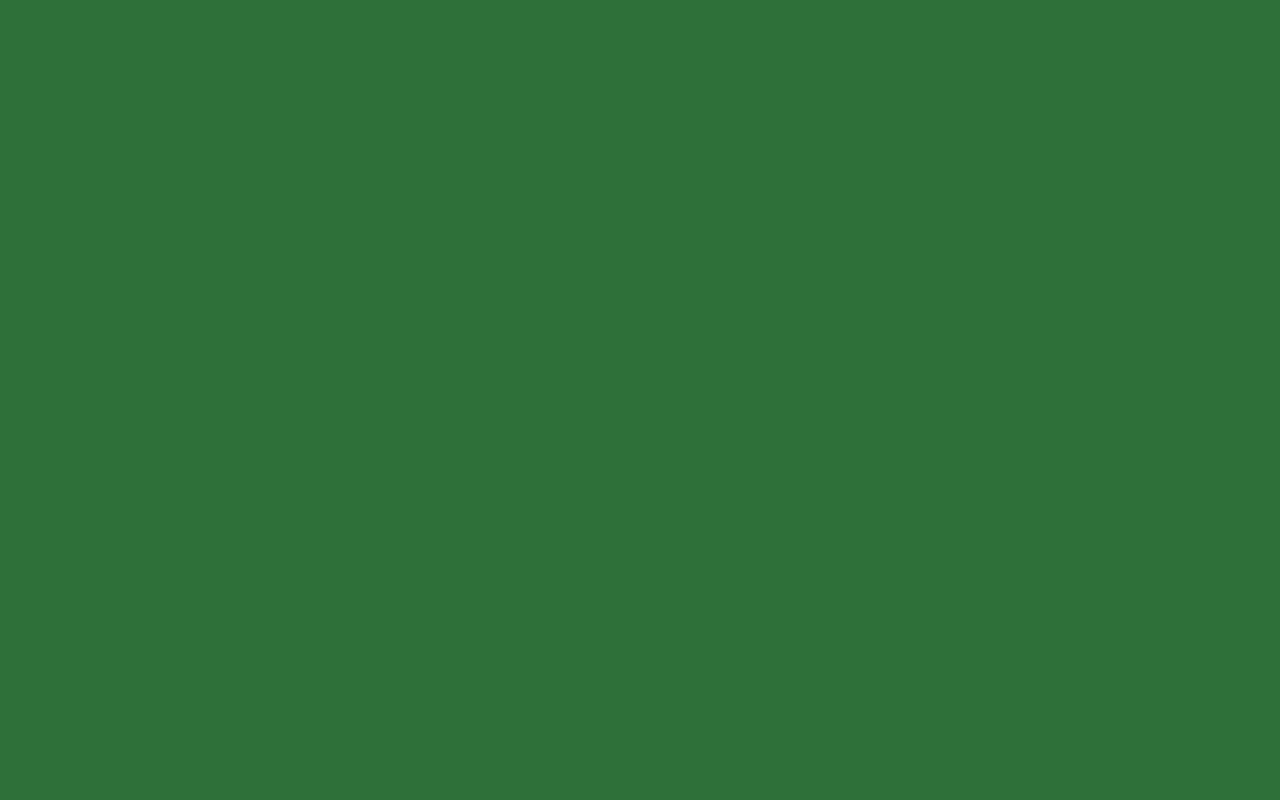
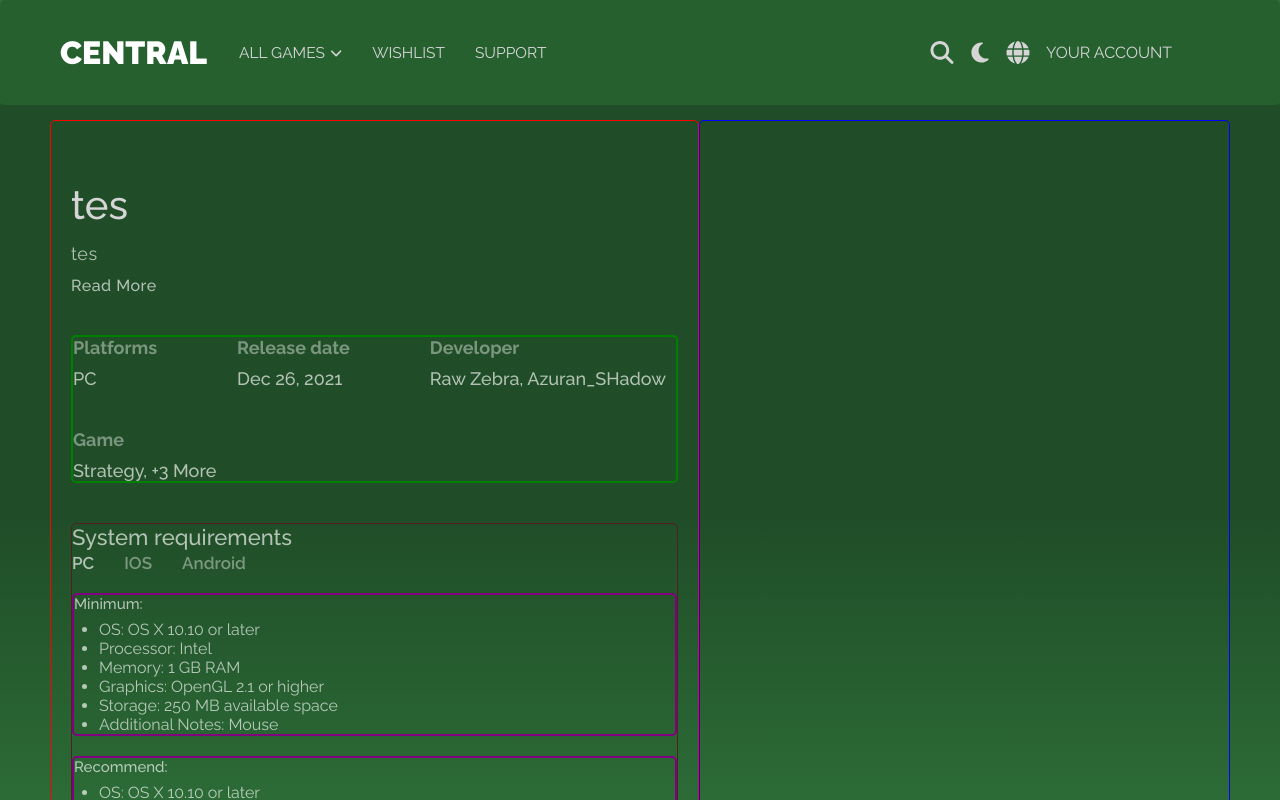
Before and after one commit to NvmberMan/Center-ReactJS, a React (Create React App) app: page /detail/1 in a window 1280 px wide. Before the commit this address had no page. Shown: the top 800 px of the page. Built offline with nearby package versions, Linux system fonts and the light colour scheme; no server answers.

Commit message:
tambahan detail

```diff
--- a/src/Api.js
+++ b/src/Api.js
@@ -21,3 +21,8 @@ export const hitGetGamesByGenre = (pagesize = 10) => {
 
     return data;
 }
+
+export const hitDetailGame = (slug) => {
+    const data = axios.get(`${apiUrl}/games/${slug}?dates=2019-09-01,2019-09-30&platforms=18,1,7&key=${apiKey}`, config);
+    return data
+}
--- a/src/App.js
+++ b/src/App.js
@@ -7,6 +7,7 @@ import { BrowserRouter as Router, Routes, Route } from "react-router-dom";
 import Home from "./Pages/Home";
 import Login from "./Pages/Login";
 import Register from "./Pages/Register";
+import Detail from "./Pages/Detail";
 
 function App() {
   return (
@@ -15,7 +16,8 @@ function App() {
         <Routes>
           <Route path="/" element={<Home />}></Route>
           <Route path="/login" element={<Login />}></Route>
-          <Route path="/Register" element={<Register />}></Route>
+          <Route path="/register" element={<Register />}></Route>
+          <Route path="/detail/:slug" element={<Detail />}></Route>
         </Routes>
       </Router>
     </div>
--- a/src/Components/Footer.js
+++ b/src/Components/Footer.js
@@ -10,6 +10,7 @@ import Playstation from "../Images/Playstation.png";
 export default function Footer() {
   return (
     <div className="footer">
+      <div className="content">
         <div className="top">
           © 2024 CentralCommunity. All rights reserved. All trademarks are the
           property of their respective owners in the US and other countries. VAT
@@ -26,5 +27,6 @@ export default function Footer() {
           <img src={Playstation} alt="" />
         </div>
       </div>
+    </div>
   );
 }
--- a/src/Components/Gamelist.js
+++ b/src/Components/Gamelist.js
@@ -1,5 +1,4 @@
 import React, { Component } from "react";
-
 // import Swiper JS
 import { Swiper, SwiperSlide } from "swiper/react";
 
@@ -26,6 +25,10 @@ export class Gamelist extends Component {
       return text;
     };
 
+    const goToDetail = (slug) => {
+      window.location = "/detail/"+ slug;
+    }
+
     return (
       <div>
         {gameData && gameData.length > 0 ? (
@@ -43,7 +46,7 @@ export class Gamelist extends Component {
             >
               {gameData &&
                 gameData.map((item, index) => (
-                  <SwiperSlide key={index} className="box">
+                  <SwiperSlide key={index} className="box" onClick={() => goToDetail(item.slug)}>
                     <img
                       src={item.background_image}
                       alt=""
--- a/src/Components/Navbar.js
+++ b/src/Components/Navbar.js
@@ -9,8 +9,10 @@ import {
   faSun,
   faUser,
 } from "@fortawesome/free-solid-svg-icons";
+import { useNavigate } from "react-router-dom";
 
 export default function Navbar() {
+  const navigate = useNavigate();
   const [themeToogle, setThemeToogle] = useState([false]);
 
   const setDarkMode = () => {
@@ -41,7 +43,7 @@ export default function Navbar() {
     <div>
       <div className="navbar">
         <div className="content">
-          <h1 className="title">CENTRAL</h1>
+          <h1 className="title" onClick={() => navigate("/")}>CENTRAL</h1>
           <ul className="navbar-left">
             <li className="selected">
               <a href="/">ALL GAMES</a>
--- /dev/null
+++ b/src/Pages/Detail.js
@@ -0,0 +1,116 @@
+import React, { useEffect, useState } from "react";
+import "../StylistComponent/detail.css";
+import Navbar from "../Components/Navbar";
+import { useParams } from "react-router-dom";
+import { hitDetailGame } from "../Api";
+
+function Detail() {
+  const { slug } = useParams();
+  const [isTruncated, setIsTruncated] = useState(true);
+  const [detailGame, setDetailGame] = useState({
+    name: "tes",
+    description: "tes",
+  });
+
+  useEffect(() => {
+    hitDetailGame(slug)
+      .then((data) => {
+        setDetailGame(data.data);
+      })
+      .catch((err) => {
+        console.log(err);
+      });
+  }, []);
+
+  const truncateOrRestoreText = (text, maxLength, truncate) => {
+    if (truncate) {
+      return text.length > maxLength
+        ? text.substring(0, maxLength) + "..."
+        : text;
+    } else {
+      return text;
+    }
+  };
+
+  const toggleTruncate = () => {
+    setIsTruncated((prev) => !prev);
+  };
+  return (
+    <div className="container detail">
+      {<Navbar />}
+      <div className="gradientTop"></div>
+      <div className="content content-detail">
+        <div className="detail-game">
+          <div className="leftside">
+            <div className="title">{detailGame.name}</div>
+            <div
+              className="description"
+              dangerouslySetInnerHTML={{
+                __html: truncateOrRestoreText(
+                  detailGame.description,
+                  500,
+                  isTruncated
+                ),
+              }}
+            />
+            <div className="read-more" onClick={toggleTruncate}>
+              {isTruncated ? "Read More" : "Read Less"}
+            </div>
+            <div className="list">
+              <div className="bar">
+                <div className="name">Platforms</div>
+                <div className="fill">PC</div>
+              </div>
+              <div className="bar">
+                <div className="name">Release date</div>
+                <div className="fill">Dec 26, 2021</div>
+              </div>
+              <div className="bar">
+                <div className="name">Developer</div>
+                <div className="fill">Raw Zebra, Azuran_SHadow</div>
+              </div>
+              <div className="bar">
+                <div className="name">Game</div>
+                <div className="fill">Strategy, +3 More</div>
+              </div>
+            </div>
+
+            <div className="system-requirements">
+              <div className="title">System requirements</div>
+              <div className="platforms">
+                <p className="selected">PC</p>
+                <p>IOS</p>
+                <p>Android</p>
+              </div>
+              <div className="requirements">
+                <div className="title">Minimum:</div>
+                <ul>
+                  <li>OS: OS X 10.10 or later</li>
+                  <li>Processor: Intel</li>
+                  <li>Memory: 1 GB RAM</li>
+                  <li>Graphics: OpenGL 2.1 or higher</li>
+                  <li>Storage: 250 MB available space</li>
+                  <li>Additional Notes: Mouse</li>
+                </ul>
+              </div>
+              <div className="requirements">
+                <div className="title">Recommend:</div>
+                <ul>
+                  <li>OS: OS X 10.10 or later</li>
+                  <li>Processor: Intel</li>
+                  <li>Memory: 1 GB RAM</li>
+                  <li>Graphics: OpenGL 2.1 or higher</li>
+                  <li>Storage: 250 MB available space</li>
+                  <li>Additional Notes: Mouse</li>
+                </ul>
+              </div>
+            </div>
+          </div>
+          <div className="rightside"></div>
+        </div>
+      </div>
+    </div>
+  );
+}
+
+export default Detail;
--- /dev/null
+++ b/src/StylistComponent/detail.css
@@ -0,0 +1,136 @@
+.container.detail {
+  width: 100%;
+  min-height: 100vh;
+  position: relative;
+}
+
+.container.detail .content-detail {
+  /* padding-top: 100px; */
+}
+.container.detail .gradientTop {
+  position: absolute;
+  width: 100%;
+  height: 750px;
+  top: 0;
+  left: 0;
+  z-index: -1;
+
+  background: linear-gradient(
+    180deg,
+    rgba(0, 0, 0, 0.308) 56%,
+    rgba(0, 0, 0, 0) 100%
+  );
+}
+.detail-game{
+    display: flex;
+    padding: 20px 0;
+}
+
+
+.detail-game .leftside{
+    border: 1px solid red;
+    width: 55%;
+    min-height: 700px;
+    padding: 60px 20px;
+}
+
+.detail-game .rightside{
+    border: 1px solid blue;
+    flex-grow: 1;
+    height: 700px;
+}
+
+.detail-game .leftside .title{
+    color: var(--text_8);
+    font-size: 40px;
+    font-weight: 450;
+}
+
+
+.detail-game .leftside .description{
+    color: var(--text_7);
+    font-size: 18px;
+    font-weight: 400;
+    letter-spacing: 0.5px;
+    margin-top: 15px;
+}
+
+.detail-game .leftside .read-more{
+    color: var(--text_7);
+    margin-top: 12px;
+    font-weight: 500;
+    letter-spacing: 0.5px;
+    cursor: pointer;
+}
+
+.detail-game .leftside .read-more:hover{
+    text-decoration: underline;
+}
+.detail-game .leftside .list{
+    border: 2px solid green;
+    display: flex;
+    gap: 40px 80px;
+    margin-top: 40px;
+    flex-wrap: wrap;
+}
+
+
+.detail-game .leftside .bar .name{
+    color: var(--text_4);
+    font-weight: 700;
+    font-size: 18px;
+}
+
+.detail-game .leftside .bar .fill{
+    color: var(--text_7);
+    font-weight: 500;
+    font-size: 18px;
+    margin-top: 10px;
+}
+
+/* ------------------SYSTEM REQUIREMENT----------------- */
+
+.detail-game .leftside .system-requirements{
+    margin-top: 40px;
+    border: 1px solid rgb(81, 33, 33);
+}
+
+.detail-game .leftside .system-requirements .title{
+    font-size: 22px;
+    color: var(--text_7);
+}
+
+.detail-game .leftside .system-requirements .platforms{
+    display: flex;
+    gap: 30px;
+    margin-top: 3px;
+}
+
+.detail-game .leftside .system-requirements .platforms p{
+    color: var(--text_4);
+    font-size: 17px;
+    font-weight: 600;
+    cursor: pointer;
+}
+
+
+.detail-game .leftside .system-requirements .platforms p.selected{
+    color: var(--text_7);
+}
+
+.detail-game .leftside .system-requirements .requirements{
+    margin-top: 20px;
+    border: 2px solid purple;
+}
+
+.detail-game .leftside .system-requirements .requirements .title{
+    font-size: 15px;
+    color: var(--text_7);
+}
+
+
+.detail-game .leftside .system-requirements .requirements ul{
+    padding-left: 25px;
+    margin-top: 7px;
+    color: var(--text_7);
+}
--- a/src/StylistComponent/footer.css
+++ b/src/StylistComponent/footer.css
@@ -1,10 +1,16 @@
 .footer {
   width: 100%;
+  display: flex;
+  justify-content: center;
+  background-color: var(--primary);
+
+}
+
+.footer .content{
   display: flex;
   flex-direction: column;
   justify-content: center;
   align-items: center;
-    background-color: var(--primary);
   padding: 20px 0;
 }
 
--- a/src/index.css
+++ b/src/index.css
@@ -26,7 +26,6 @@ a {
   color: var(--text_10);
 }
 
-
 .gradientTop {
   position: absolute;
   width: 100%;
@@ -48,18 +47,20 @@ body {
   padding-top: 100px;
 }
 
-
 :root {
   --black: #000000;
 
   --body_background: #2e7039;
-  --primary: #26602F;
-  --secondary: #5C9C67;
-  --secondary_2: #2B6936;
-  --skeleton: #52885B;
+  --primary: #26602f;
+  --secondary: #5c9c67;
+  --secondary_2: #2b6936;
+  --skeleton: #52885b;
   --text_10: #ffffff;
-  --text_9: #D9E5DB;
+  --text_9: #d9e5db;
   --text_8: #d5d5d5;
+  --text_7: #ffffffa8;
+  --text_5:rgba(255, 255, 255, 0.571);
+  --text_4:rgba(255, 255, 255, 0.407);
 
   --width1350: 1350px;
   --width1180: 1180px;
@@ -73,15 +74,13 @@ body {
 [data-theme="dark"] {
   --body_background: #222222;
   --primary: #1b1b1b;
-  --secondary: #6D6D6D;
+  --secondary: #6d6d6d;
   --secondary_2: #191919;
   --skeleton: #434343;
   --text_10: #ffffff;
-  --text_9: #DFDFDF;
+  --text_9: #dfdfdf;
   --text_8: #d5d5d5;
 }
-
-
 
 .title {
   font-weight: 850;
@@ -99,10 +98,9 @@ body {
   align-items: center;
 }
 
-.content{
-    width: 100%;
+.content {
+  width: 100%;
 }
-
 
 /* width */
 ::-webkit-scrollbar {
```
Also changed, not shown: src/ApiManager.js (added, +72 -0 lines), src/Pages/Home.js (+12 -61 lines). Lines whose indentation alone changed are shown as unchanged.
